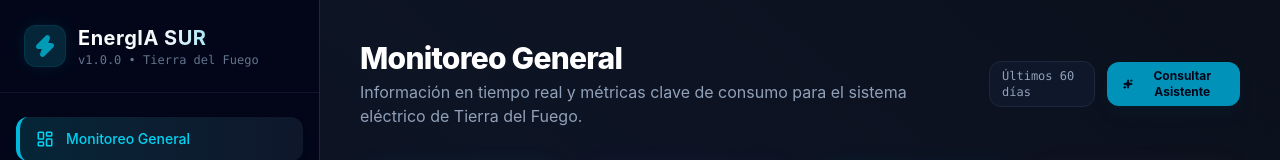
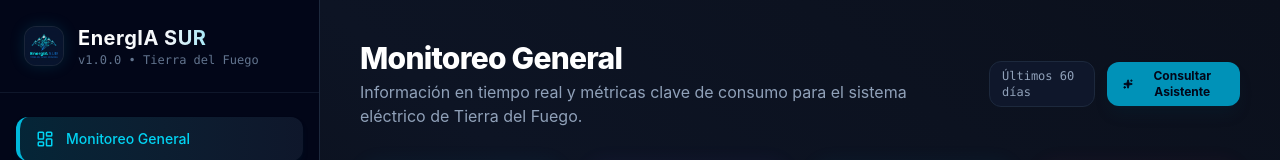
Before and after one commit to fbiason/energia_sur, a React (Vite) app: page / in a window 1280 px wide. Shown: the top 160 px of the page. Built offline with nearby package versions, Linux system fonts and the light colour scheme.

Commit message:
Aplicar logo de EnergIA SUR y actualizar favicon

```diff
--- a/index.html
+++ b/index.html
@@ -2,7 +2,7 @@
 <html lang="es">
   <head>
     <meta charset="UTF-8" />
-    <link rel="icon" type="image/svg+xml" href="/favicon.svg" />
+    <link rel="icon" type="image/png" href="/favicon.png" />
     <meta name="viewport" content="width=device-width, initial-scale=1.0" />
     <title>EnergIA SUR - Prospectiva Energética para Tierra del Fuego</title>
     <meta name="description" content="Plataforma de prospectiva energética y optimización del consumo eléctrico para Tierra del Fuego, potenciada por inteligencia artificial para anticipar escenarios, evaluar subsidios y apoyar la toma de decisiones estratégicas." />
--- a/src/components/Sidebar.tsx
+++ b/src/components/Sidebar.tsx
@@ -9,8 +9,7 @@ import {
   Calculator,
   MessageSquareCode,
   FileText,
-  Globe,
-  Zap
+  Globe
 } from 'lucide-react';
 
 interface SidebarProps {
@@ -36,9 +35,9 @@ export default function Sidebar({ activeTab, setActiveTab, anomalyCount }: Sideb
   return (
     <aside className="w-80 h-screen sticky top-0 flex flex-col bg-slate-950 border-r border-slate-800 text-slate-300">
       {/* Brand Header */}
-      <div className="flex items-center gap-3 px-6 py-6 border-b border-slate-900 bg-slate-950/50">
-        <div className="p-2 rounded-xl bg-cyan-950 text-cyan-400 border border-cyan-800/50 shadow-[0_0_15px_rgba(6,182,212,0.15)] animate-pulse-soft">
-          <Zap className="h-6 w-6 fill-cyan-400" />
+      <div className="flex items-center gap-3.5 px-6 py-6 border-b border-slate-900 bg-slate-950/50">
+        <div className="h-10 w-10 rounded-xl overflow-hidden border border-slate-800/80 shadow-[0_0_15px_rgba(6,182,212,0.15)] flex items-center justify-center bg-slate-900 shrink-0">
+          <img src="/logo.png" alt="EnergIA SUR Logo" className="h-full w-full object-cover scale-110" />
         </div>
         <div>
           <h1 className="text-xl font-bold bg-gradient-to-r from-white via-slate-100 to-cyan-400 bg-clip-text text-transparent tracking-wide">
```
Also changed, not shown: public/favicon.png (added), public/logo.png (added).
